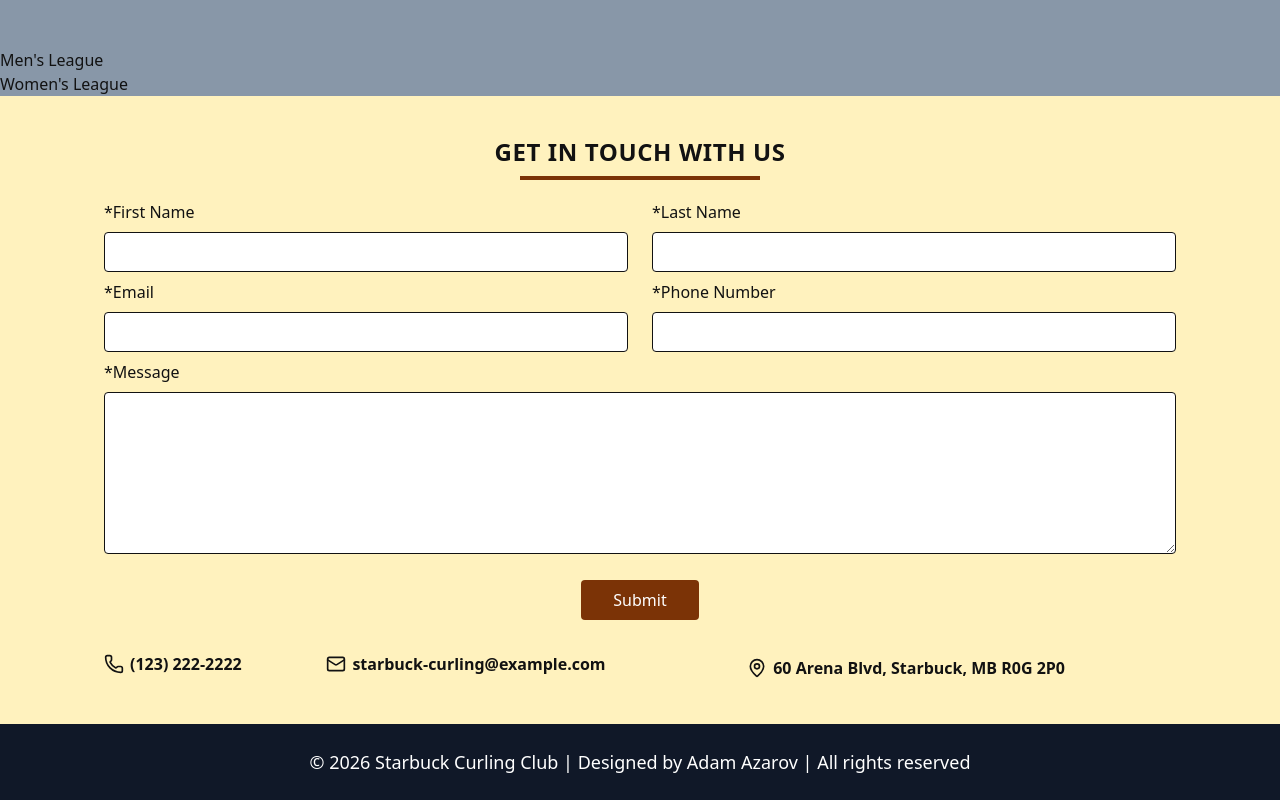
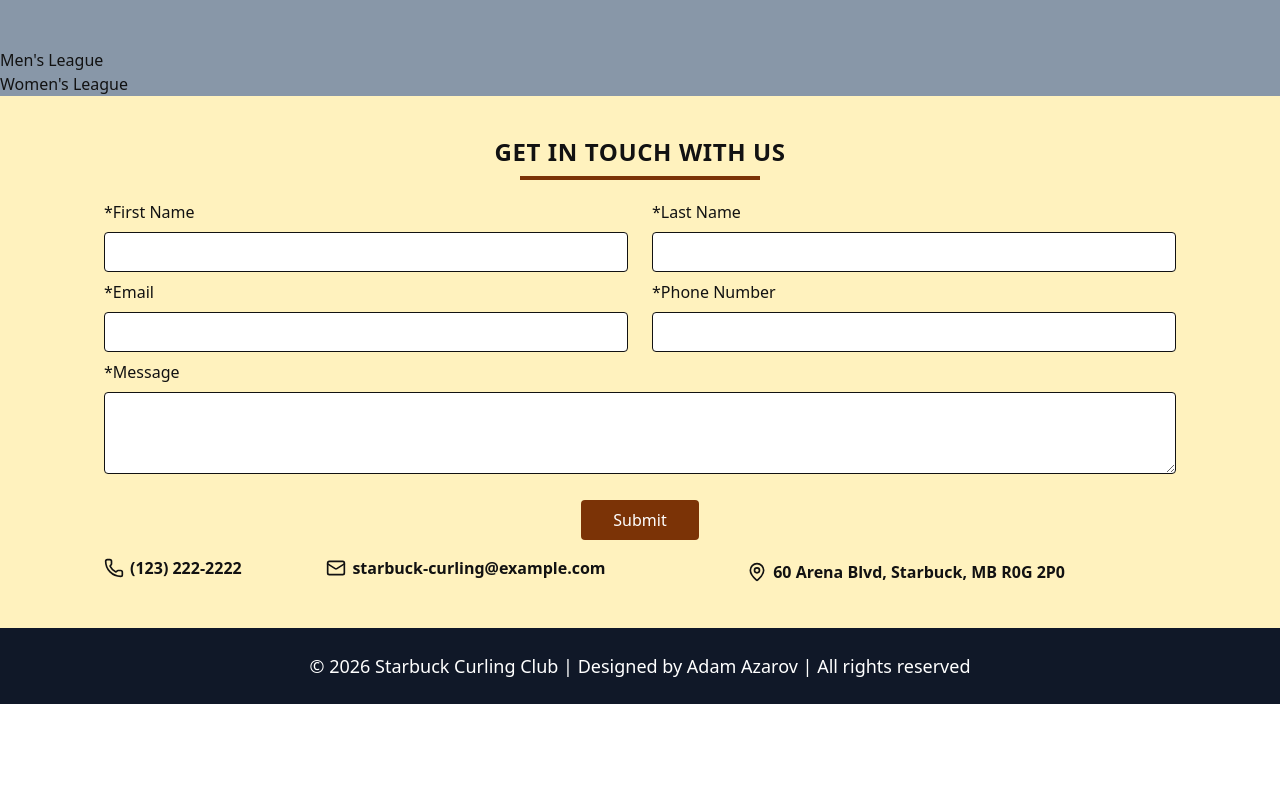
Before and after one commit to Azarov204/starbuck-curling, a React (Vite) app: page /starbuck-curling/leagues in a window 1280 px wide. Shown: the part 632-1432 px from the top of the page. After the commit the page ends 1336 px from the top, so only its background shows below. Built offline with nearby package versions, Linux system fonts and the light colour scheme.

Commit message:
Small adjustments to components

```diff
--- a/src/components/Contact/Contact.jsx
+++ b/src/components/Contact/Contact.jsx
@@ -78,11 +78,11 @@ const Contact = () => {
             <label className="block mb-2">
               *Message
             </label>
-            <textarea rows={6} className="w-full rounded-sm px-3 py-2 focus:outline-none border bg-white"/>
+            <textarea rows={3} className="w-full rounded-sm px-3 py-1 focus:outline-none border bg-white"/>
           </div>
 
           {/* Submit */}
-          <div className="flex justify-center pt-3 pb-8">
+          <div className="flex justify-center pt-3 pb-4">
             <button className="px-8 py-2 bg-amber-900 hover:bg-amber-800 text-white rounded-sm transition">
               Submit
             </button>
--- a/src/components/Header/Header.jsx
+++ b/src/components/Header/Header.jsx
@@ -5,7 +5,7 @@ import logo from "../../assets/logos/starbuck_2.png";
 const Header = () => {
   const [open, setOpen] = useState(false);
   const [scrolled, setScrolled] = useState(false);
-  const [showNav, setShowNav] = useState(false);
+  const [showNav, setShowNav] = useState(true);
   const [lastScrollY, setLastScrollY] = useState(0);
 
   useEffect(() => {
--- a/src/components/Poster/Poster.jsx
+++ b/src/components/Poster/Poster.jsx
@@ -1,8 +1,8 @@
 const Poster = ({image}) => {
 
   return (
-    <div className="flex items-center justify-center h-full">
-      <img src={image} alt="Poster" className="max-w-3xl w-[80%]"/>
+    <div className="flex items-center justify-center h-full my-10">
+      <img src={image} alt="Poster" className="max-w-3xl w-[80%] border-2 rounded-xl"/>
     </div>
   );
 };
```
